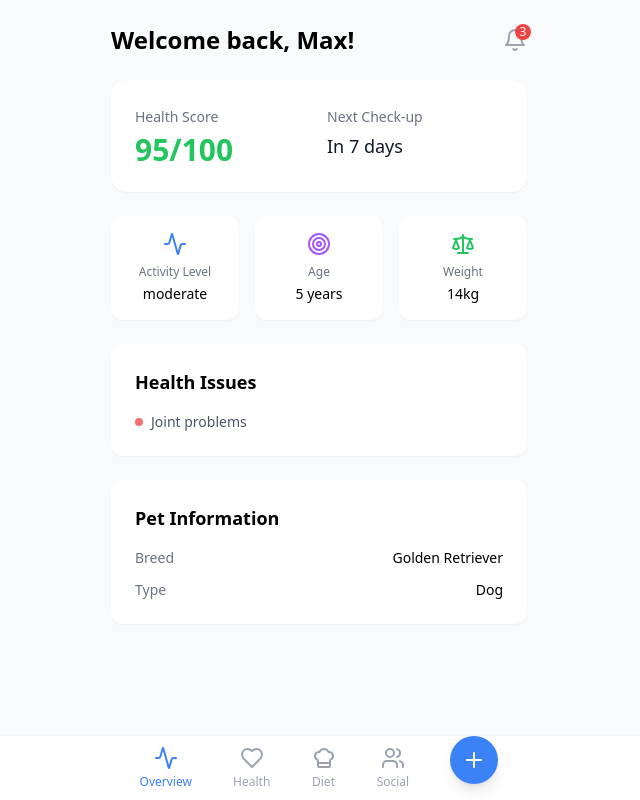
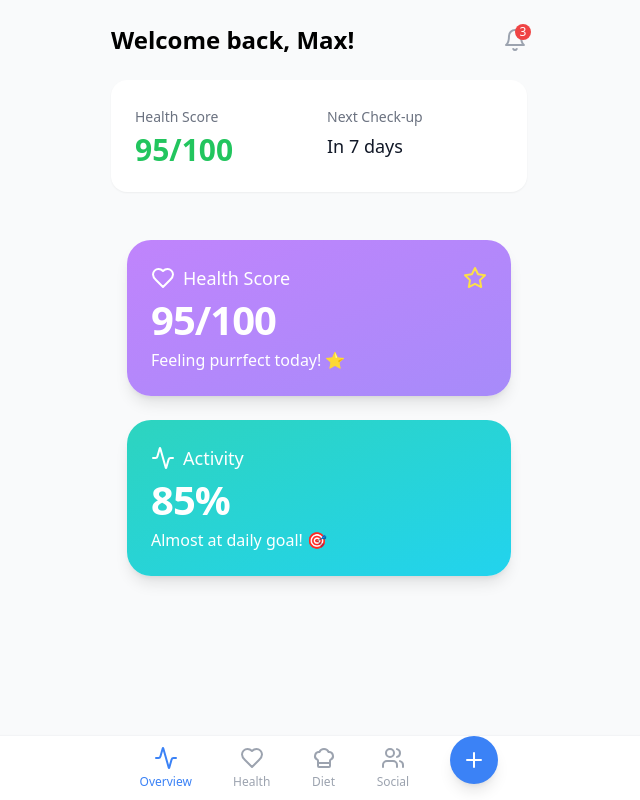
Before and after one commit to Lufei1133/pet-food-app, a React (Create React App) app: page / in a window 1280 px wide. Both pictures are taken after typing "name@example.com", "Sample123" into the empty fields and a click on the button "Sign in". Shown: the whole page, without its empty margins (321-961 px from the left). Built offline with nearby package versions, Linux system fonts and the light colour scheme.

Commit message:
Overview调整

```diff
--- a/src/components/Overview.js
+++ b/src/components/Overview.js
@@ -1,81 +1,88 @@
 import React from 'react';
-import { Activity, Target, Scale, Calendar } from 'lucide-react';
+import { motion } from 'framer-motion';
+import { Heart, Activity, Star } from 'lucide-react';
 
 const Overview = ({ petInfo }) => {
-    const stats = [
-        {
-            icon: Activity,
-            label: 'Activity Level',
-            value: petInfo.activityLevel,
-            color: 'text-blue-500'
-        },
-        {
-            icon: Target,
-            label: 'Age',
-            value: `${petInfo.age} years`,
-            color: 'text-purple-500'
-        },
-        {
-            icon: Scale,
-            label: 'Weight',
-            value: `${petInfo.weight}kg`,
-            color: 'text-green-500'
+    // Animation variants
+    const containerVariants = {
+        hidden: { opacity: 0 },
+        visible: {
+            opacity: 1,
+            transition: {
+                staggerChildren: 0.1
+            }
         }
-    ];
+    };
+
+    const itemVariants = {
+        hidden: { opacity: 0, y: 20 },
+        visible: {
+            opacity: 1,
+            y: 0,
+            transition: { duration: 0.5 }
+        }
+    };
 
     return (
-        <div className="space-y-6">
-            {/* Stats Grid */}
-            <div className="grid grid-cols-3 gap-4">
-                {stats.map((stat, index) => (
-                    <div
-                        key={index}
-                        className="bg-white rounded-xl p-4 shadow-sm"
-                    >
-                        <div className="flex flex-col items-center">
-                            <stat.icon className={`w-6 h-6 ${stat.color} mb-2`} />
-                            <span className="text-xs text-gray-500 mb-1">{stat.label}</span>
-                            <span className="text-sm font-medium">{stat.value}</span>
-                        </div>
+        <motion.div
+            variants={containerVariants}
+            initial="hidden"
+            animate="visible"
+            className="px-4 py-6 space-y-6"
+        >
+            {/*/!* Welcome Message *!/*/}
+            {/*<div className="flex items-center justify-between mb-4">*/}
+            {/*    <h1 className="text-2xl font-bold text-gray-900">*/}
+            {/*        Welcome back, {petInfo.name}!*/}
+            {/*    </h1>*/}
+            {/*</div>*/}
+
+            {/*/!* Quick Stats Card *!/*/}
+            {/*<motion.div*/}
+            {/*    variants={itemVariants}*/}
+            {/*    className="bg-white rounded-2xl p-5 mb-4 shadow-sm"*/}
+            {/*>*/}
+            {/*    <div className="grid grid-cols-2 gap-4">*/}
+            {/*        <div>*/}
+            {/*            <span className="text-gray-500 text-sm">Health Score</span>*/}
+            {/*            <div className="text-[40px] font-bold text-green-500 tracking-tight">95/100</div>*/}
+            {/*        </div>*/}
+            {/*        <div>*/}
+            {/*            <span className="text-gray-500 text-sm">Next Check-up</span>*/}
+            {/*            <div className="text-lg font-medium text-gray-900 mt-1">In 7 days</div>*/}
+            {/*        </div>*/}
+            {/*    </div>*/}
+            {/*</motion.div>*/}
+
+            {/* Health Score Card */}
+            <motion.div
+                variants={itemVariants}
+                className="bg-gradient-to-br from-purple-400 to-violet-400 rounded-[24px] p-6 text-white shadow-lg"
+            >
+                <div className="flex justify-between items-center mb-2">
+                    <div className="flex items-center gap-2">
+                        <Heart className="w-6 h-6" />
+                        <span className="text-lg font-medium">Health Score</span>
                     </div>
-                ))}
-            </div>
+                    <Star className="w-6 h-6 text-yellow-300" />
+                </div>
+                <div className="text-[40px] font-bold tracking-tight leading-none mt-2">95/100</div>
+                <div className="text-base mt-2">Feeling purrfect today! ⭐️</div>
+            </motion.div>
 
-            {/* Health Issues */}
-            <div className="bg-white rounded-xl p-6 shadow-sm">
-                <h3 className="text-lg font-semibold mb-4">Health Issues</h3>
-                {petInfo.healthIssues.length > 0 ? (
-                    <ul className="space-y-2">
-                        {petInfo.healthIssues.map((issue, index) => (
-                            <li
-                                key={index}
-                                className="flex items-center text-sm text-gray-600"
-                            >
-                                <span className="w-2 h-2 bg-red-400 rounded-full mr-2" />
-                                {issue}
-                            </li>
-                        ))}
-                    </ul>
-                ) : (
-                    <p className="text-sm text-gray-500">No known health issues</p>
-                )}
-            </div>
-
-            {/* Basic Info */}
-            <div className="bg-white rounded-xl p-6 shadow-sm">
-                <h3 className="text-lg font-semibold mb-4">Pet Information</h3>
-                <div className="space-y-3">
-                    <div className="flex justify-between">
-                        <span className="text-sm text-gray-500">Breed</span>
-                        <span className="text-sm font-medium">{petInfo.breed}</span>
-                    </div>
-                    <div className="flex justify-between">
-                        <span className="text-sm text-gray-500">Type</span>
-                        <span className="text-sm font-medium capitalize">{petInfo.type}</span>
-                    </div>
+            {/* Activity Card */}
+            <motion.div
+                variants={itemVariants}
+                className="bg-gradient-to-br from-teal-400 to-cyan-400 rounded-[24px] p-6 text-white shadow-lg"
+            >
+                <div className="flex items-center gap-2 mb-2">
+                    <Activity className="w-6 h-6" />
+                    <span className="text-lg font-medium">Activity</span>
                 </div>
-            </div>
-        </div>
+                <div className="text-[40px] font-bold tracking-tight leading-none mt-2">85%</div>
+                <div className="text-base mt-2">Almost at daily goal! 🎯</div>
+            </motion.div>
+        </motion.div>
     );
 };
 
```
